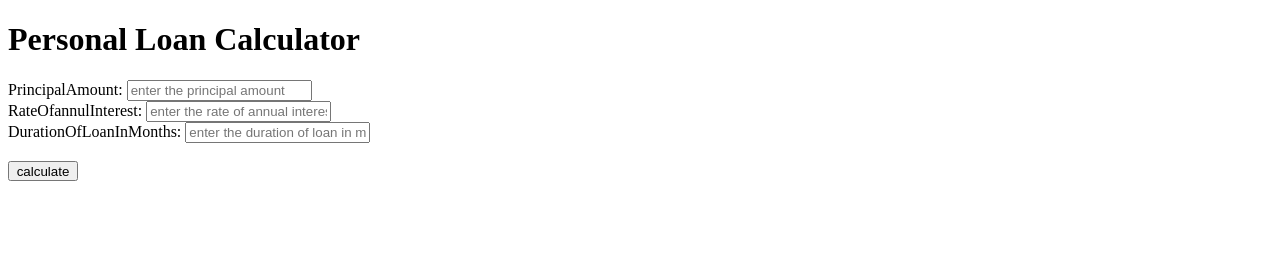
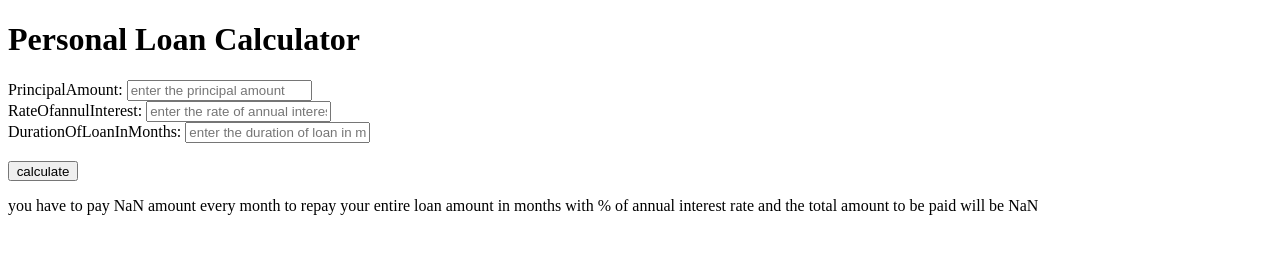
Before and after one commit to Himanshu487/js-assignmentshimanshu, a plain HTML site: page js assignment sir/index.html in a window 1280 px wide. Drawn offline with Linux system fonts and the light colour scheme.

Commit message:
currently working

```diff
--- a/js assignment sir/index.html
+++ b/js assignment sir/index.html
@@ -17,8 +17,11 @@
         <!-- <input type="submit" value="Submit"> -->
         <br>
         <button class="calculationButton" id="btn" onclick="calculateValue()">calculate</button>
+
+
       </form>
 
+      <p id="result">text</p>
 
 
     <script src="script.js"></script>
--- a/js assignment sir/script.js
+++ b/js assignment sir/script.js
@@ -5,6 +5,10 @@ function calculateValue(){
     let principalAmount = document.getElementById('principalAmount').value;
     let rateOfannulInterest = document.getElementById('rateOfannulInterest').value;
     let durationOfLoanInMonths = document.getElementById('durationOfLoanInMonths').value;
+
+    let checkV = document.getElementById("result");
+
+console.log("checkV",checkV);
 
     console.log("principalAmount",principalAmount)
     console.log("rateOfannulInterest",rateOfannulInterest)
@@ -46,8 +50,24 @@ let EMI = principalAmount*rateOfInterestOnMonthlyBasis*calValue
 
 let totalAmounttpbePaid = EMI*durationOfLoanInMonths;
 
-alert('you have to pay '+ EMI +  `
+// alert('you have to pay '+ EMI +  `
+// amount every month to repay your entire loan amount in ${durationOfLoanInMonths} months with ${rateOfannulInterest}% of annual interest rate
+// and the total amount to be paid will be ${totalAmounttpbePaid}`);
+
+// console.log("checkV.innerHTML ",checkV.innerHTML )
+
+
+
+
+// checkV.innerHTML = `you have to pay ${EMI}
+// amount every month to repay your entire loan amount in ${durationOfLoanInMonths} months with ${rateOfannulInterest}% of annual interest rate
+// and the total amount to be paid will be ${totalAmounttpbePaid}`;
+
+checkV.innerHTML = `you have to pay ${EMI}
 amount every month to repay your entire loan amount in ${durationOfLoanInMonths} months with ${rateOfannulInterest}% of annual interest rate
-and the total amount to be paid will be ${totalAmounttpbePaid}`);
+and the total amount to be paid will be ${totalAmounttpbePaid}`;
+
 
 }
+
+calculateValue();
```
